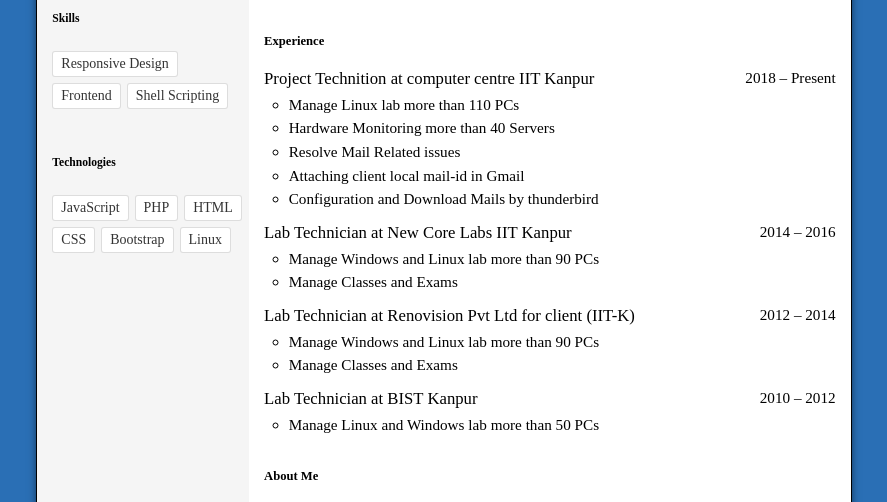
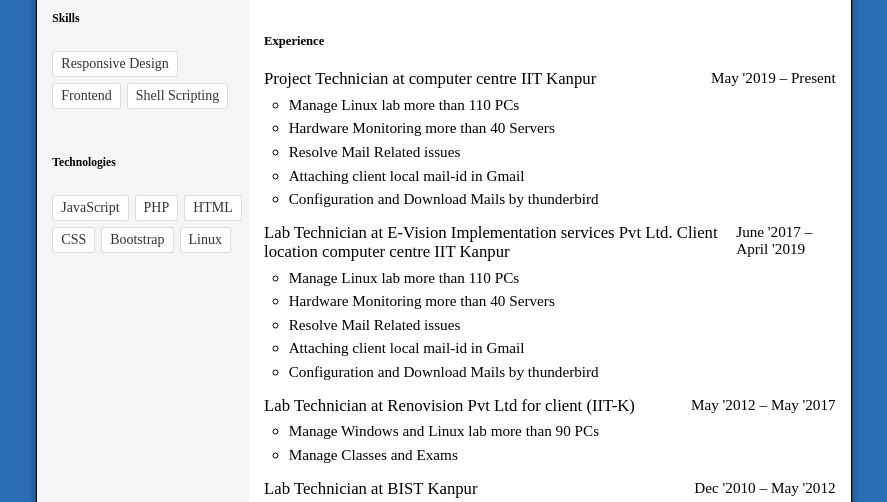
Before and after one commit to devendrarjpt3/devprofile, a plain HTML site: page index.html in a window 1280 px wide. Shown: the part 254-756 px from the top of the page, without its empty margins (196-1083 px from the left). Drawn offline with nearby package versions, Linux system fonts and the light colour scheme; a script that the page names is missing.

Commit message:
update time

```diff
--- a/index.html
+++ b/index.html
@@ -85,8 +85,8 @@
                             <ol>
                                 <li>
                                     <header>
-                                        <p class="sanserif">  Project Technition at computer centre IIT Kanpur</p>
-                                        <time>2018 – Present</time>
+                                        <p class="sanserif">  Project Technician at computer centre IIT Kanpur</p>
+                                        <time>May '2019 – Present</time>
                                     </header>
                                     <span></span>
                                     <ul>
@@ -98,24 +98,28 @@
 
                                     </ul>
                                 </li>
-                                <li>
+                                            <li>
                                     <header>
-                                        <p class="sanserif">Lab Technician at New Core Labs IIT Kanpur</p>
-                                        <time>2014 – 2016</time>
+                                        <p class="sanserif">  Lab Technician at E-Vision Implementation services Pvt Ltd. Client location computer centre IIT Kanpur</p>
+                                        <time>June '2017 – April '2019</time>
                                     </header>
                                     <span></span>
                                     <ul>
-                                        <li>Manage Windows and Linux lab more than 90 PCs</li>
-                                        <li>Manage Classes and Exams</li>
-                                        <li></li>
-                                        <li></li>
+                                        <li>Manage Linux lab more than 110 PCs</li>
+                                        <li>Hardware Monitoring more than 40 Servers </li>
+                                        <li>Resolve Mail Related issues</li>
+                                        <li>Attaching client local mail-id in Gmail</li>
+                                        <li>Configuration and Download Mails by thunderbird</li>
 
                                     </ul>
                                 </li>
+
+
+
                                 <li>
                                     <header>
                                         <p class="sanserif"> Lab Technician at Renovision Pvt Ltd for client (IIT-K)</p>
-                                        <time>2012 – 2014</time>
+                                        <time>May '2012 – May '2017</time>
                                     </header>
                                     <span></span>
                                     <ul>
@@ -127,7 +131,7 @@
                                 <li>
                                     <header>
                                         <p class="sanserif">Lab Technician at BIST Kanpur</p>
-                                        <time>2010 – 2012</time>
+                                        <time>Dec '2010 – May '2012</time>
                                     </header>
                                     <ul>
                                         <li>Manage Linux and Windows lab more than 50 PCs </li>
```
